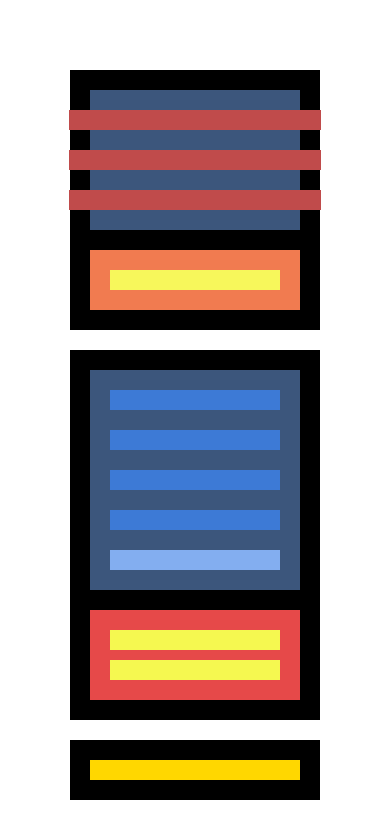
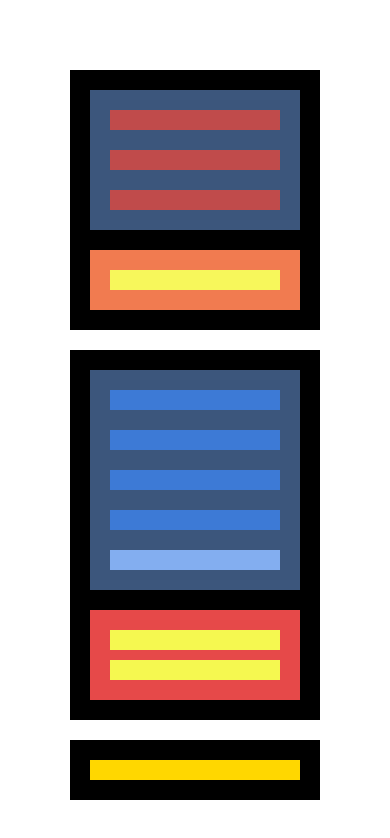
Before and after one commit to Boira11/Sprint-1, a plain HTML site: page Sprint 1 final/Nivel 1/Ejercicio 3/index.html in a window 390 px wide. Drawn offline with Linux system fonts and the light colour scheme.

Commit message:
entregaCorretgida

```diff
--- a/Sprint 1 final/Nivel 1/Ejercicio 3/estilos.css
+++ b/Sprint 1 final/Nivel 1/Ejercicio 3/estilos.css
@@ -18,8 +18,7 @@
     .container{
         background-color:rgb(60, 86, 124);
         display: flex;
-        flex-flow: row nowrap;
-        align-items: center;
+
     }
     .item1{
         background-color:rgb(192, 75, 75);
@@ -96,19 +95,10 @@
     }
 
     .container{
-
+        display: flex;
         flex-direction: column;
-    }
-    .item1{
-        width: 252px;
-    }
-    .item2{
-        width: 252px;
-
-    }
-    .item3{
-        width: 252px;
     }
 
 
+
 }
--- a/Sprint 1 final/Nivel 1/Ejercicio 3/index.html
+++ b/Sprint 1 final/Nivel 1/Ejercicio 3/index.html
@@ -4,7 +4,7 @@
     <meta charset="UTF-8">
     <meta http-equiv="X-UA-Compatible" content="IE=edge">
     <meta name="viewport" content="width=device-width, initial-scale=1.0">
-    <title>Ejercicio 3</title>
+    <title>Ejercicio 1</title>
     <link rel="stylesheet" href="estilos.css">
 </head>
 <body>
```
Also changed, not shown: 2 other files.
